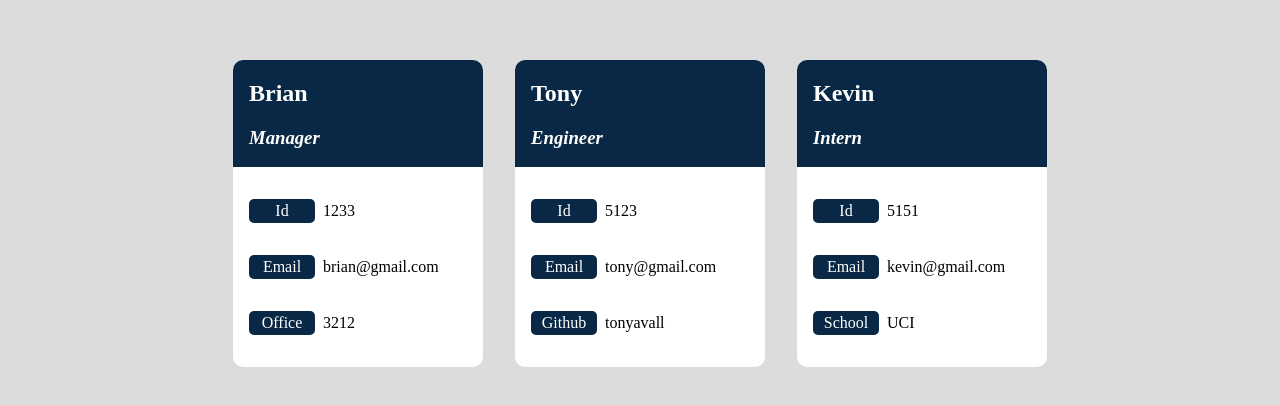
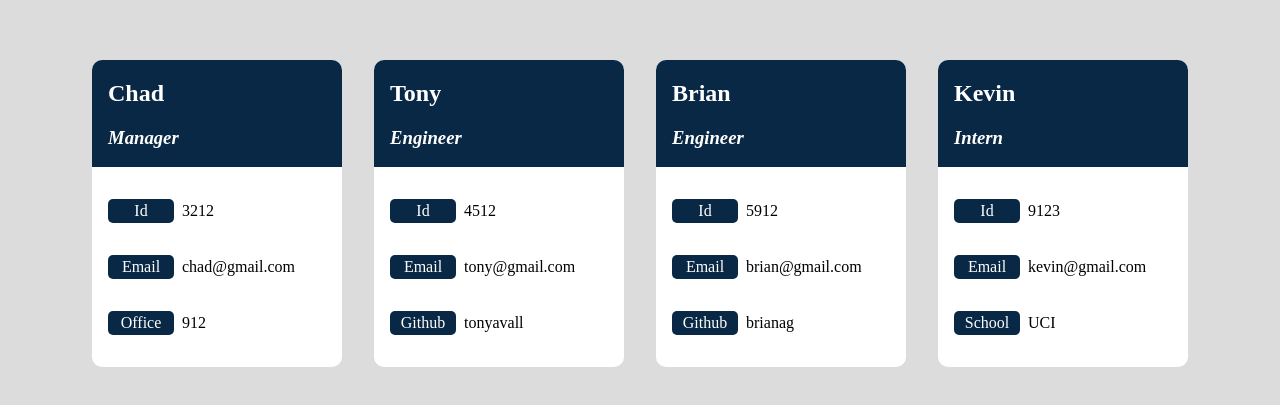
Before and after one commit to Tonyavall/8-Team-Profile-Generator, a website: page index.html in a window 1280 px wide. Shown: the part 121-526 px from the top of the page. Drawn offline with Linux system fonts and the light colour scheme.

Commit message:
Added application preview

```diff
--- a/index.html
+++ b/index.html
@@ -17,7 +17,7 @@
             <div id="member">
                 <div class="title">
                     <h2 id="name">
-                        Brian
+                        Chad
                     </h2>
                     <h3 id="role">
                         Manager
@@ -29,7 +29,7 @@
                             Id
                         </p>
                         <p>
-                            1233
+                            3212
                         </p>
                     </div>
                     <div class="pair">
@@ -37,7 +37,7 @@
                             Email
                         </p>
                         <p>
-                            brian@gmail.com
+                            chad@gmail.com
                         </p>
                     </div>
                     <div class="pair">
@@ -45,7 +45,7 @@
                             Office
                         </p>
                         <p>
-                            3212
+                            912
                         </p>
                     </div>
                 </div>
@@ -65,7 +65,7 @@
                             Id
                         </p>
                         <p>
-                            5123
+                            4512
                         </p>
                     </div>
                     <div class="pair">
@@ -89,6 +89,42 @@
             <div id="member">
                 <div class="title">
                     <h2 id="name">
+                        Brian
+                    </h2>
+                    <h3 id="role">
+                        Engineer
+                    </h3>
+                </div>
+                <div class="info">
+                    <div class="pair">
+                        <p id="pair-info">
+                            Id
+                        </p>
+                        <p>
+                            5912
+                        </p>
+                    </div>
+                    <div class="pair">
+                        <p id="pair-info">
+                            Email
+                        </p>
+                        <p>
+                            brian@gmail.com
+                        </p>
+                    </div>
+                    <div class="pair">
+                        <p id="pair-info">
+                            Github
+                        </p>
+                        <p>
+                            brianag
+                        </p>
+                    </div>
+                </div>
+            </div>
+            <div id="member">
+                <div class="title">
+                    <h2 id="name">
                         Kevin
                     </h2>
                     <h3 id="role">
@@ -101,7 +137,7 @@
                             Id
                         </p>
                         <p>
-                            5151
+                            9123
                         </p>
                     </div>
                     <div class="pair">
@@ -122,7 +158,6 @@
                     </div>
                 </div>
             </div>
-
         </section>
     </article>
 </body>
```
Also changed, not shown: README.md, assets/images/deployed.png (added), assets/images/preview.gif (added).
